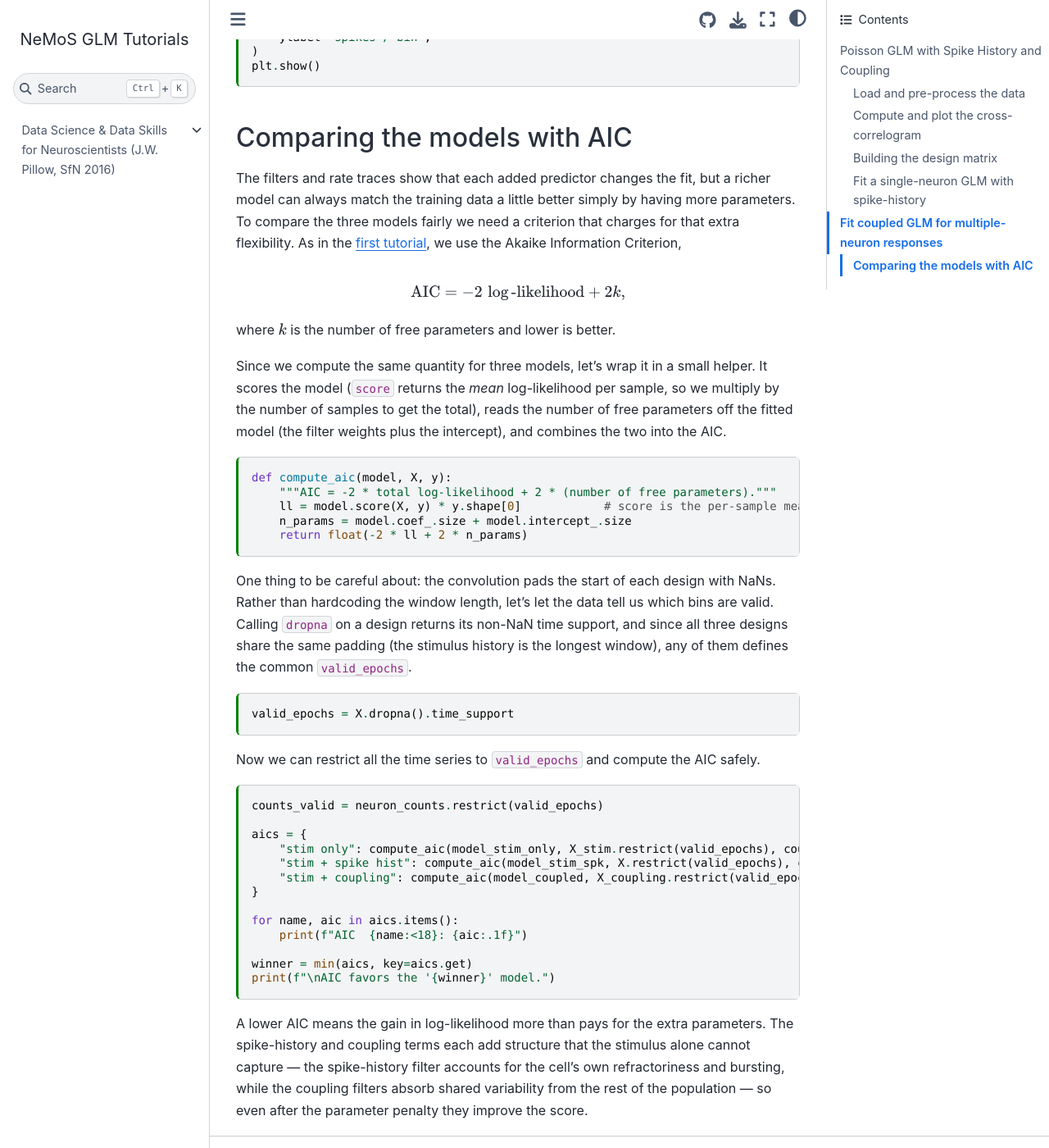
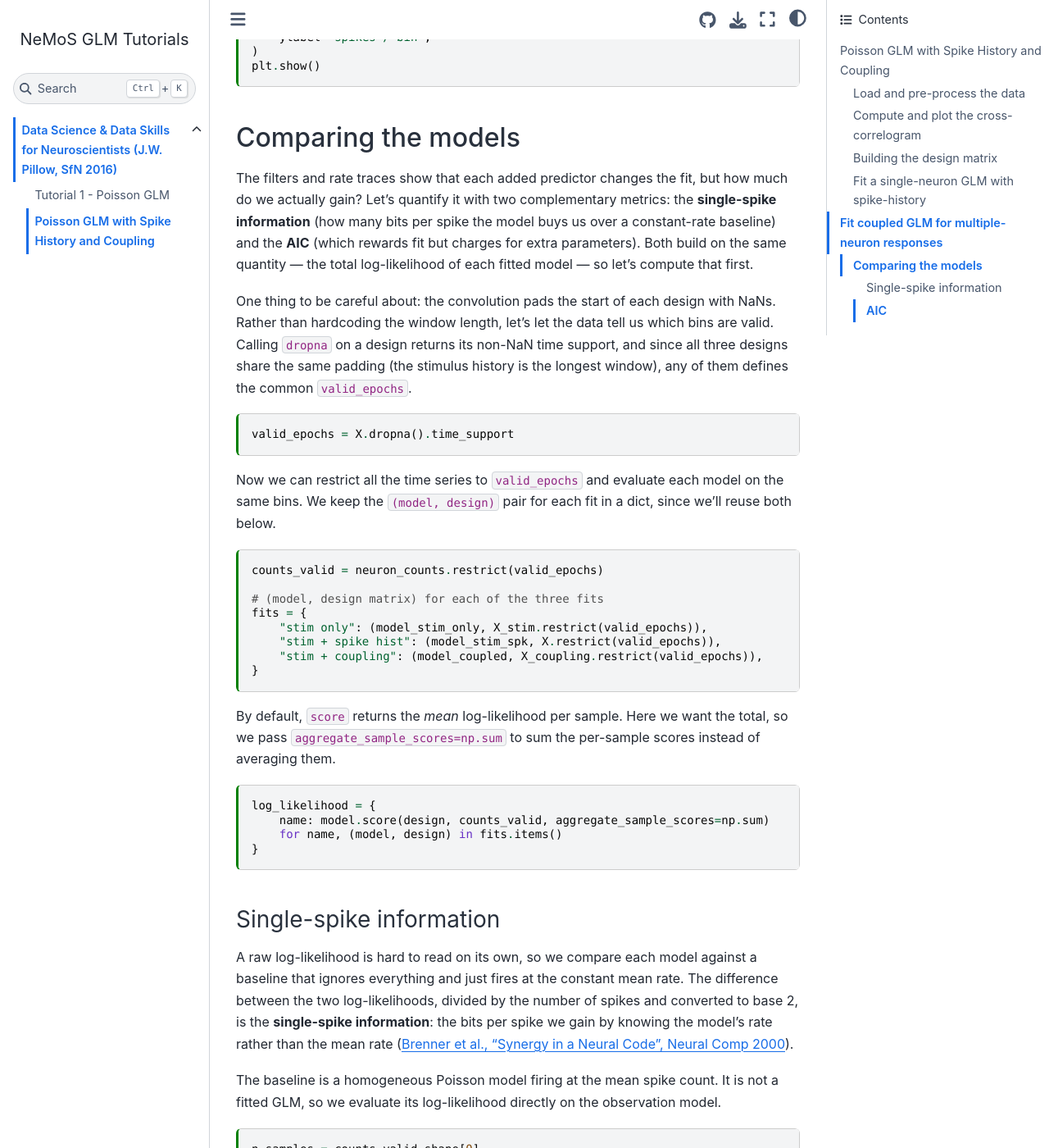
Before and after one commit to BalzaniEdoardo/nemos_glm_tutorials, a Sphinx documentation site: the page built from docs/tutorials/Sfn-2016-tutorial-GLMs/02_spike_history_coupled_glm.md, in a window 1280 px wide and 1400 px high, scrolled down 7950 px. Shown: the whole window at 82% size. Built offline with Sphinx 7.4.7 and the Sphinx Book theme 1.1.4, drawn with Linux system fonts in a browser that asks for light colours; some of the changed text lies outside the part shown.

Commit message:
improve code claness

````diff
--- a/docs/tutorials/Sfn-2016-tutorial-GLMs/02_spike_history_coupled_glm.md
+++ b/docs/tutorials/Sfn-2016-tutorial-GLMs/02_spike_history_coupled_glm.md
@@ -387,25 +387,9 @@ plot_counts(
 plt.show()
 ```
 
-## Comparing the models with AIC
+## Comparing the models
 
-The filters and rate traces show that each added predictor changes the fit, but a richer model can always match the training data a little better simply by having more parameters. To compare the three models fairly we need a criterion that charges for that extra flexibility. As in the [first tutorial](tutorial-01), we use the Akaike Information Criterion,
-
-$$
-\text{AIC} = -2\,\log\text{-likelihood} + 2k,
-$$
-
-where $k$ is the number of free parameters and lower is better.
-
-Since we compute the same quantity for three models, let's wrap it in a small helper. It scores the model (`score` returns the *mean* log-likelihood per sample, so we multiply by the number of samples to get the total), reads the number of free parameters off the fitted model (the filter weights plus the intercept), and combines the two into the AIC.
-
-```{code-cell} ipython3
-def compute_aic(model, X, y):
-    """AIC = -2 * total log-likelihood + 2 * (number of free parameters)."""
-    ll = model.score(X, y) * y.shape[0]            # score is the per-sample mean
-    n_params = model.coef_.size + model.intercept_.size
-    return float(-2 * ll + 2 * n_params)
-```
+The filters and rate traces show that each added predictor changes the fit, but how much do we actually gain? Let's quantify it with two complementary metrics: the **single-spike information** (how many bits per spike the model buys us over a constant-rate baseline) and the **AIC** (which rewards fit but charges for extra parameters). Both build on the same quantity — the total log-likelihood of each fitted model — so let's compute that first.
 
 One thing to be careful about: the convolution pads the start of each design with NaNs. Rather than hardcoding the window length, let's let the data tell us which bins are valid. Calling `dropna` on a design returns its non-NaN time support, and since all three designs share the same padding (the stimulus history is the longest window), any of them defines the common `valid_epochs`.
 
@@ -413,15 +397,73 @@ One thing to be careful about: the convolution pads the start of each design wit
 valid_epochs = X.dropna().time_support
 ```
 
-Now we can restrict all the time series to `valid_epochs` and compute the AIC safely.
+Now we can restrict all the time series to `valid_epochs` and evaluate each model on the same bins. We keep the `(model, design)` pair for each fit in a dict, since we'll reuse both below.
 
 ```{code-cell} ipython3
 counts_valid = neuron_counts.restrict(valid_epochs)
 
+# (model, design matrix) for each of the three fits
+fits = {
+    "stim only": (model_stim_only, X_stim.restrict(valid_epochs)),
+    "stim + spike hist": (model_stim_spk, X.restrict(valid_epochs)),
+    "stim + coupling": (model_coupled, X_coupling.restrict(valid_epochs)),
+}
+```
+
+By default, `score` returns the *mean* log-likelihood per sample. Here we want the total, so we pass `aggregate_sample_scores=np.sum` to sum the per-sample scores instead of averaging them.
+
+
+```{code-cell} ipython3
+log_likelihood = {
+    name: model.score(design, counts_valid, aggregate_sample_scores=np.sum)
+    for name, (model, design) in fits.items()
+}
+```
+
+### Single-spike information
+
+A raw log-likelihood is hard to read on its own, so we compare each model against a baseline that ignores everything and just fires at the constant mean rate. The difference between the two log-likelihoods, divided by the number of spikes and converted to base 2, is the **single-spike information**: the bits per spike we gain by knowing the model's rate rather than the mean rate ([Brenner et al., "Synergy in a Neural Code", Neural Comp 2000](https://www.princeton.edu/~wbialek/our_papers/brenner+al_00b.pdf)).
+
+The baseline is a homogeneous Poisson model firing at the mean spike count. It is not a fitted GLM, so we evaluate its log-likelihood directly on the observation model.
+
+```{code-cell} ipython3
+n_samples = counts_valid.shape[0]
+n_spikes = counts_valid.sum()
+
+# Homogeneous Poisson baseline: constant rate = mean spike count.
+mean_rate = np.mean(counts_valid) * np.ones(n_samples)
+ll_null = model_stim_spk.observation_model.log_likelihood(
+    counts_valid.d,
+    mean_rate,
+    aggregate_sample_scores=np.sum
+)
+
+print("empirical single-spike information:\n-----------------------------------")
+for name, ll in log_likelihood.items():
+    ss_info = float((ll - ll_null) / n_spikes / np.log(2))
+    print(f"{name:<18}: {ss_info:.2f} bits/sp")
+```
+
+Each added filter buys a bit more information per spike, with the biggest jump coming from the spike history.
+
+### AIC
+
+Single-spike information rewards a model for fitting the spikes but says nothing about how many parameters that fit cost. The Akaike Information Criterion charges for complexity,
+
+$$
+\text{AIC} = -2\,\log\text{-likelihood} + 2k,
+$$
+
+where $k$ is the number of free parameters and lower is better. We read $k$ straight off each fitted model: its filter weights plus the intercept.
+
+```{code-cell} ipython3
+def count_pars(model):
+    """Number of free parameters: filter weights plus intercept."""
+    return model.coef_.size + model.intercept_.size
+
 aics = {
-    "stim only": compute_aic(model_stim_only, X_stim.restrict(valid_epochs), counts_valid),
-    "stim + spike hist": compute_aic(model_stim_spk, X.restrict(valid_epochs), counts_valid),
-    "stim + coupling": compute_aic(model_coupled, X_coupling.restrict(valid_epochs), counts_valid),
+    name: float(-2 * log_likelihood[name] + 2 * count_pars(model))
+    for name, (model, _) in fits.items()
 }
 
 for name, aic in aics.items():
@@ -431,4 +473,4 @@ winner = min(aics, key=aics.get)
 print(f"\nAIC favors the '{winner}' model.")
 ```
 
-A lower AIC means the gain in log-likelihood more than pays for the extra parameters. The spike-history and coupling terms each add structure that the stimulus alone cannot capture — the spike-history filter accounts for the cell's own refractoriness and bursting, while the coupling filters absorb shared variability from the rest of the population — so even after the parameter penalty they improve the score.
+Both metrics agree: the spike-history and coupling terms each add structure the stimulus alone cannot capture — the spike-history filter accounts for the cell's own refractoriness and bursting, while the coupling filters absorb shared variability from the rest of the population — and the improvement in fit more than pays for the extra parameters.
````
Also changed, not shown: docs/tutorials/Sfn-2016-tutorial-GLMs/index.md (+1 -0 lines).
